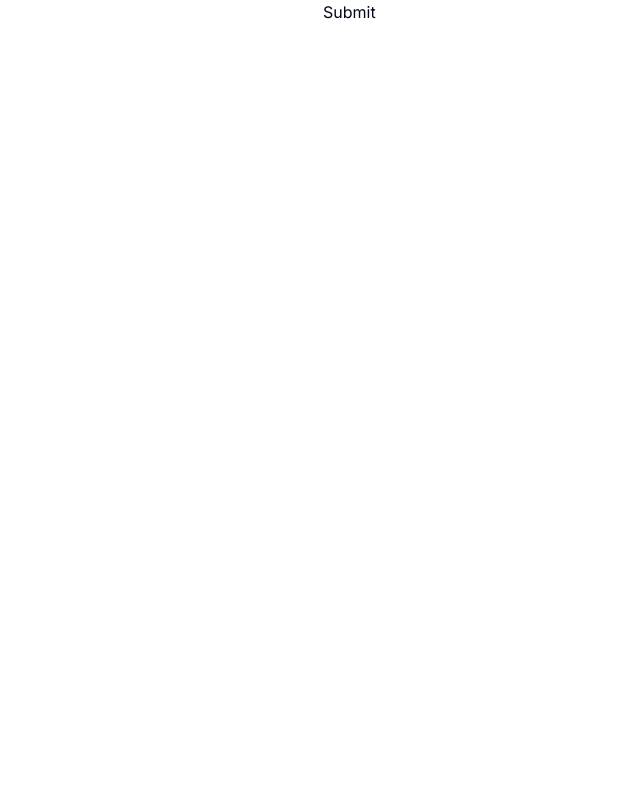
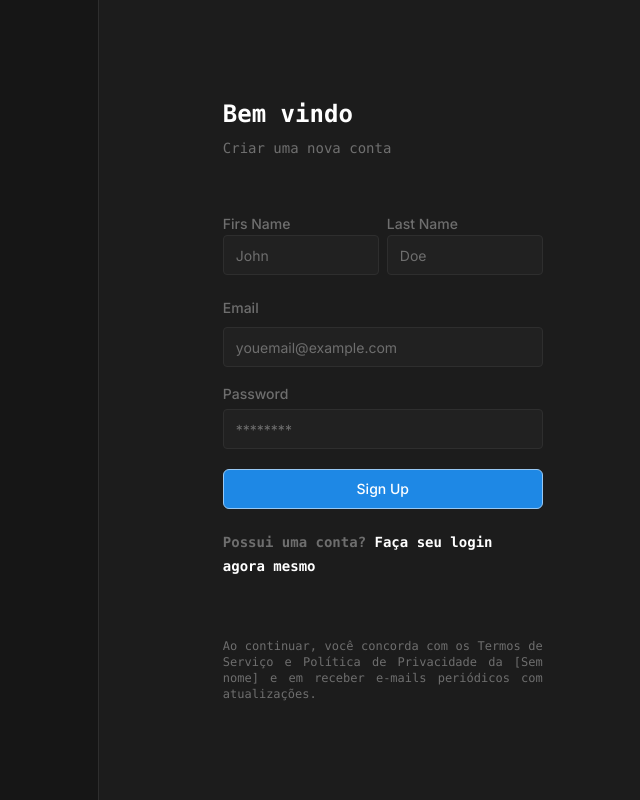
Before and after one commit to kleuberA/project-management, a Next.js app: page /auth/signup in a window 1280 px wide. Shown: the whole page, without its empty margins (613-1253 px from the left). Built offline with nearby package versions, Linux system fonts and the light colour scheme; no server answers.

Commit message:
Add design signup

```diff
--- a/package.json
+++ b/package.json
@@ -17,6 +17,7 @@
     "@tanstack/react-query": "^5.17.19",
     "class-variance-authority": "^0.7.0",
     "clsx": "^2.1.0",
+    "framer-motion": "^10.18.0",
     "lucide-react": "^0.314.0",
     "next": "14.1.0",
     "react": "^18",
--- a/src/app/auth/signup/page.tsx
+++ b/src/app/auth/signup/page.tsx
@@ -8,8 +8,11 @@ export const metadata: Metadata = {
 
 export default function SignUp() {
     return (
-        <section>
-            <SignUpComponent />
-        </section>
+        <div className="w-full h-screen bg-[#161616] flex flex-row">
+            <div className="flex-1"></div>
+            <div className="w-full h-full bg-[#1c1c1c] flex-[0.8] border-l border-l-[#2e2e2e]">
+                <SignUpComponent />
+            </div>
+        </div>
     )
 }
--- a/src/components/auth/signin.tsx
+++ b/src/components/auth/signin.tsx
@@ -73,12 +73,10 @@ export default function SignInComponent() {
     return (
         <section className='w-full h-full flex flex-col justify-center items-center'>
             <div className='flex items-start w-[25dvw] flex-col gap-2'>
-                <div></div>
                 <h1 className='text-2xl text-white font-bold font-mono'>Bem vindo de volta</h1>
                 <span className='text-sm text-[#6f6f6f] font-mono font-medium'>Faça login em sua conta</span>
             </div>
             <form onSubmit={handleSubmit(submitHandler)} className='flex flex-col gap-10 w-[25dvw] h-[50dvh] justify-center'>
-
                 <div>
                     <div className='pb-2'>
                         <Label htmlFor='email' className='text-[#6e6e6e]'>Email</Label>
--- a/src/components/auth/signup.tsx
+++ b/src/components/auth/signup.tsx
@@ -4,12 +4,16 @@ import { zodResolver } from '@hookform/resolvers/zod';
 
 import * as z from 'zod';
 import useSupabase from '@/hooks/useSupabase';
+import { Input } from '../ui/input';
+import { Label } from '../ui/label';
+import Link from 'next/link';
+import { Button } from '../ui/button';
 
 const schema = z.object({
-    name: z.string(),
-    lastName: z.string(),
-    email: z.string().email(),
-    password: z.string(),
+    name: z.string().min(3, { message: "O nome deve ter no minimo 3 caracteres." }),
+    lastName: z.string().min(4, { message: "O Sobrenome deve ter no minimo 4 caracteres." }),
+    email: z.string().email({ message: "Email inválido." }),
+    password: z.string().min(8, { message: "A senha deverá conter no mínimo 8 caracteres." }),
 });
 
 type UserFormData = z.infer<typeof schema>
@@ -46,18 +50,65 @@ export default function SignUpComponent() {
     }
 
     return (
-        <section>
-            <form onSubmit={handleSubmit(submitHandler)}>
-                <input type="text" {...register('name')} />
-                {errors.name?.message && <p>{errors.name?.message}</p>}
-                <input type="text" {...register('lastName')} />
-                {errors.lastName?.message && <p>{errors.lastName?.message}</p>}
-                <input {...register('email')} type='email' />
-                {errors.email?.message && <p>{errors.email?.message}</p>}
-                <input type="password" {...register('password')} />
-                {errors.password?.message && <p>{errors.password?.message}</p>}
-                <input type="submit" />
+        <section className='w-full h-full flex flex-col gap-8 justify-center items-center'>
+            <div className='flex items-start w-[25dvw] flex-col gap-2 pb-1'>
+                <h1 className='text-2xl text-white font-bold font-mono'>Bem vindo</h1>
+                <span className='text-sm text-[#6f6f6f] font-mono font-medium'>Criar uma nova conta</span>
+            </div>
+            <form onSubmit={handleSubmit(submitHandler)} className='flex flex-col gap-5 w-[25dvw] h-[50dvh] justify-center'>
+                <div className='flex flex-row gap-2'>
+                    <div className=''>
+                        <Label htmlFor='firstName' className='text-[#6e6e6e]'>Firs Name</Label>
+                        <Input id='firstName' type="text" placeholder='John' {...register('name')} className={`${errors.name?.message && 'border-[#d25151] bg-[#d25151] bg-opacity-20 transition-all duration-200'}`} />
+                        {errors.name?.message && <span className='text-xs text-[#d25151]'>{errors.name?.message}</span>}
+                    </div>
+                    <div>
+                        <Label htmlFor='lastName' className='text-[#6e6e6e]'>Last Name</Label>
+                        <Input placeholder='Doe' id='lastName' type="text" {...register('lastName')} className={`${errors.lastName?.message && 'border-[#d25151] bg-[#d25151] bg-opacity-20 transition-all duration-200'}`} />
+                        {errors.lastName?.message && <span className='text-xs text-[#d25151]'>{errors.lastName?.message}</span>}
+                    </div>
+                </div>
+                <div>
+                    <div className='pb-2'>
+                        <Label htmlFor='email' className='text-[#6e6e6e]'>Email</Label>
+                    </div>
+                    <Input
+                        {...register('email')}
+                        type='email'
+                        placeholder='youemail@example.com'
+                        id='email'
+                        className={`${errors.email?.message && 'border-[#d25151] bg-[#d25151] bg-opacity-20 transition-all duration-200'}`} />
+                    {errors.email?.message &&
+                        <span
+                            className='text-xs text-[#d25151]'
+                        >
+                            {errors.email?.message}
+                        </span>
+                    }
+                </div>
+                <div>
+                    <div className='flex justify-between pb-2'>
+                        <Label htmlFor='password' className='text-[#6e6e6e]'>Password</Label>
+                    </div>
+                    <Input
+                        type="password"
+                        id='password'
+                        {...register('password')}
+                        placeholder='********'
+                        className={`${errors.password?.message && 'border-[#d25151] bg-[#d25151] bg-opacity-20 transition-all duration-200'}`}
+                    />
+                    {errors.password?.message && <span className='text-xs text-[#d25151]'>{errors.password?.message}</span>}
+                </div>
+                <Button type="submit" variant="signIn" >Sign Up</Button>
+                <div>
+                    <span className='text-[#6e6e6e] text-sm font-semibold font-mono'>Possui uma conta? <Link href="/auth/signin" className='text-white hover:underline transition-all duration-150'>Faça seu login agora mesmo</Link></span>
+                </div>
             </form>
+            <div className='w-[25dvw] text-[#6e6e6e] font-mono flex items-end text-xs text-justify pt-3'>
+                <span>
+                    Ao continuar, você concorda com os Termos de Serviço e Política de Privacidade da [Sem nome] e em receber e-mails periódicos com atualizações.
+                </span>
+            </div>
         </section>
     )
 }
```
Also changed, not shown: 1 other file (tests, documents, lock files or other folders).
